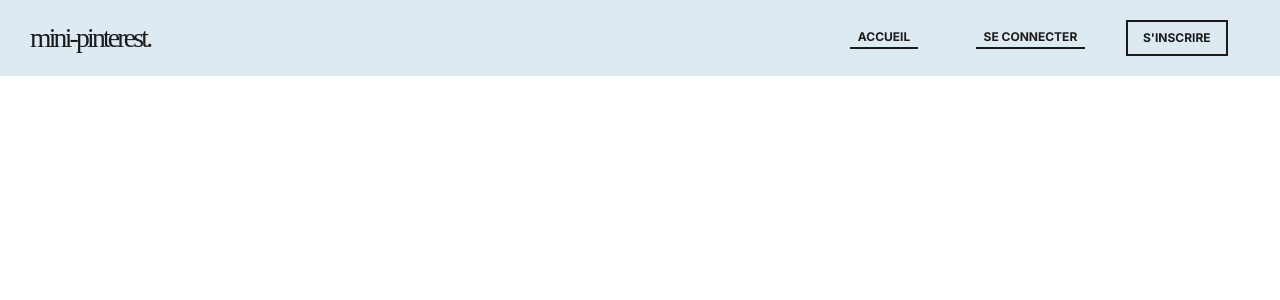
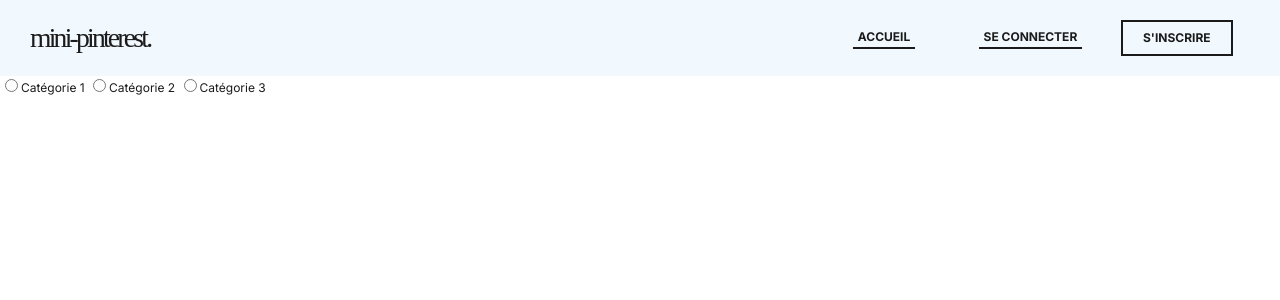
Before and after one commit to Anh-Kiet-VO/BDW1-Projet, a PHP site: page / in a window 1280 px wide. Shown: the top 300 px of the page. Run offline with PHP 8.4, Linux system fonts and the light colour scheme; some web fonts are replaced.

Commit message:
affichage catégories

```diff
--- a/connexion.php
+++ b/connexion.php
@@ -48,8 +48,8 @@ if (isset($_GET["subscribe"])) {
 } ?>
     <form action="connexion.php" method="POST">
           <div class="formConnection">
-              <div class="loginInfo">Pseudo :</div><div><input type="text" name="pseudo"></div>
-              <div class="loginInfo">Mot de passe :</div><div><input type="password" name="mdp"></div>
+              <div class="loginInfo"><label for="pseudo">Pseudo : </label><input id="pseudo "type="text" name="pseudo"></div>
+              <div class="loginInfo"><label for"mdp">Mot de passe : </label><input type="password" name="mdp"></div>
               <div><input class="button" type="submit" name="valider" value="Se connecter"></div>
           </div>
     </form>
--- a/css/style.css
+++ b/css/style.css
@@ -3,7 +3,7 @@
 
 :root {
   --black: #1b1b1b;
-  --color1: #deeaf2;
+  --color1: #f1f9ff;
   --color2: #1a8ac9;
 }
 
@@ -41,7 +41,7 @@ body {
 }
 
 .navigation a.boutonNav {
-  padding: 2px 8px;
+  padding: 2px 5px;
   border-bottom: 2px solid var(--black);
 }
 
@@ -52,7 +52,7 @@ body {
 
 .navigation a.boutonInscrip {
   border: 2px solid var(--black);
-  padding: 8px 15px;
+  padding: 8px 20px;
 }
 
 .navigation a.boutonInscrip:hover {
--- a/index.php
+++ b/index.php
@@ -20,6 +20,17 @@ require_once 'php/utilisateur.php';
 
   <div class="navigation"><span class="logo">mini-pinterest.</span><a class="boutonNav" href="./index.php">accueil</a> <a class="boutonNav" href="./connexion.php">se connecter</a> <a class="boutonInscrip" href="./inscription.php">s'inscrire</a></div>
 
+  <div class="blocprincipal">
+    <div class="categories">
+      <form action="index.php" method="POST">
+        <input type="radio" id="categorie1" name="categorie" value="categorie1"><label for="categorie1">Catégorie 1</label>
+        <input type="radio" id="categorie2" name="categorie" value="categorie2"><label for="categorie2">Catégorie 2</label>
+        <input type="radio" id="categorie3" name="categorie" value="categorie3"><label for="categorie3">Catégorie 3</label>
+      </form>
+    </div>
+    <div class="galerie"></div>
+  </div>
+
 </body>
 
 </html>
```
